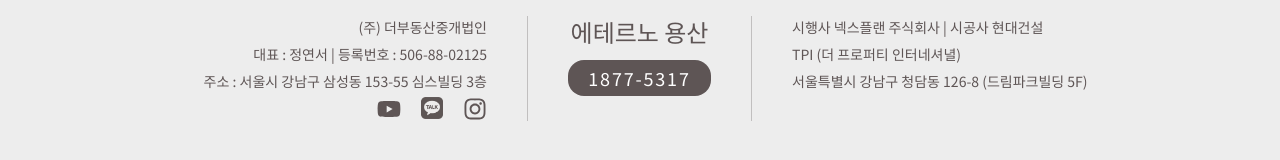
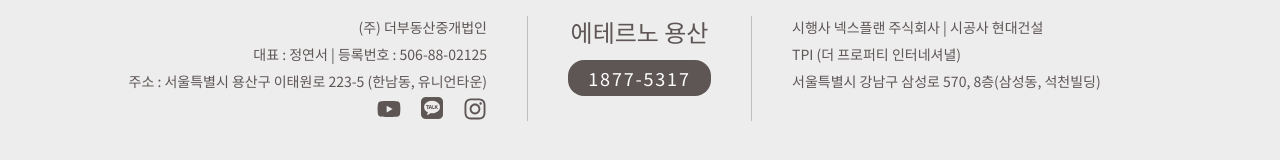
Before and after one commit to millwheel/eterno-yongsan, a Next.js app: page / in a window 1280 px wide. Shown: the part 3199-3359 px from the top of the page. Built offline with nearby package versions, Linux system fonts and the light colour scheme; no server answers; a web font is replaced by a local one.

Commit message:
feat: video 및 footer 교체

```diff
--- a/src/components/footer.tsx
+++ b/src/components/footer.tsx
@@ -14,7 +14,7 @@
                     <div className="flex flex-col items-center md:items-end gap-1 md:pr-10">
                         <p>(주) 더부동산중개법인</p>
                         <p>대표 : 정연서 | 등록번호 : 506-88-02125</p>
-                        <p>주소 : 서울시 강남구 삼성동 153-55 심스빌딩 3층</p>
+                        <p>주소 : 서울특별시 용산구 이태원로 223-5 (한남동, 유니언타운)</p>
                         {/* 아이콘 링크 */}
                         <div className="flex gap-5 text-2xl text-[#5e5555]">
                             <a
@@ -61,7 +61,7 @@
                     <div className="flex flex-col items-center md:items-start gap-1 md:pl-10">
                         <p>시행사 넥스플랜 주식회사 | 시공사 현대건설</p>
                         <p>TPI (더 프로퍼티 인터네셔녈)</p>
-                        <p>서울특별시 강남구 청담동 126-8 (드림파크빌딩 5F)</p>
+                        <p>서울특별시 강남구 삼성로 570, 8층(삼성동, 석천빌딩)</p>
                     </div>
                 </div>
             </div>
```
Also changed, not shown: 1 other file (tests, documents, lock files or other folders).
